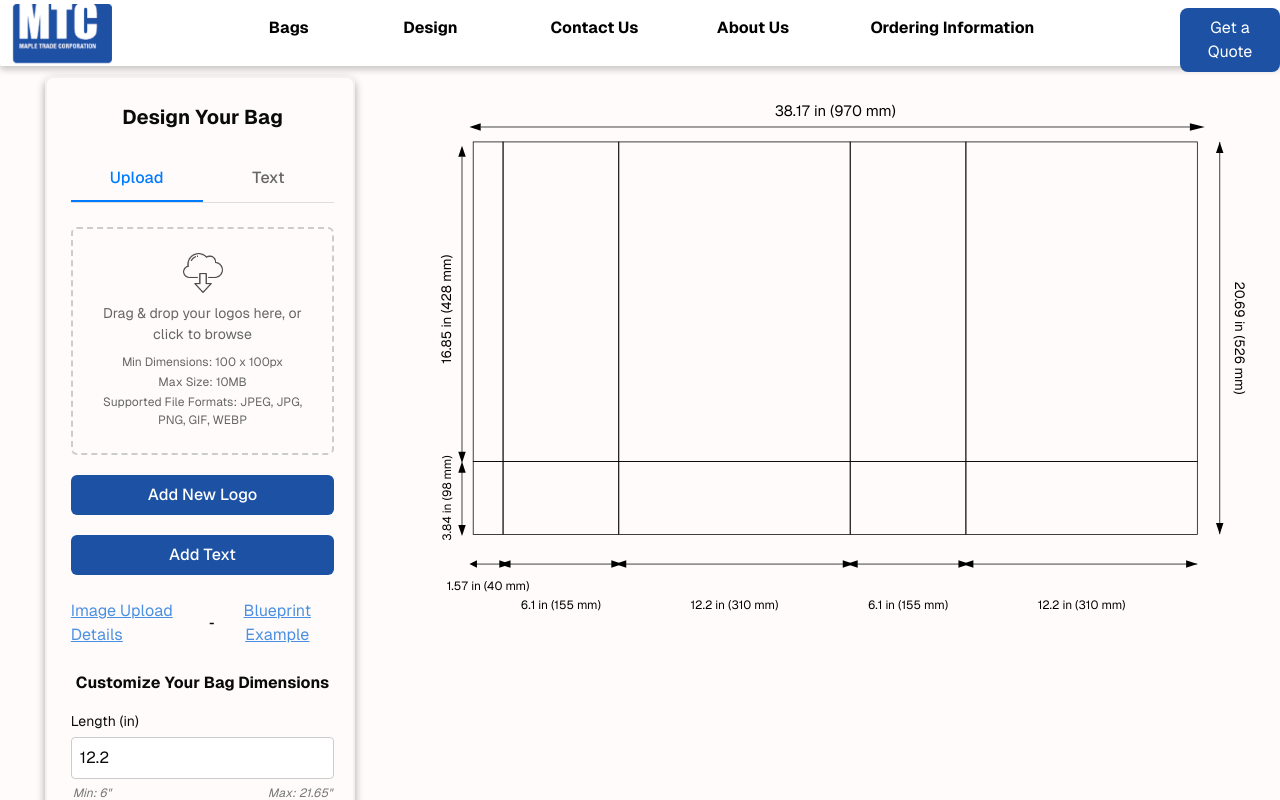
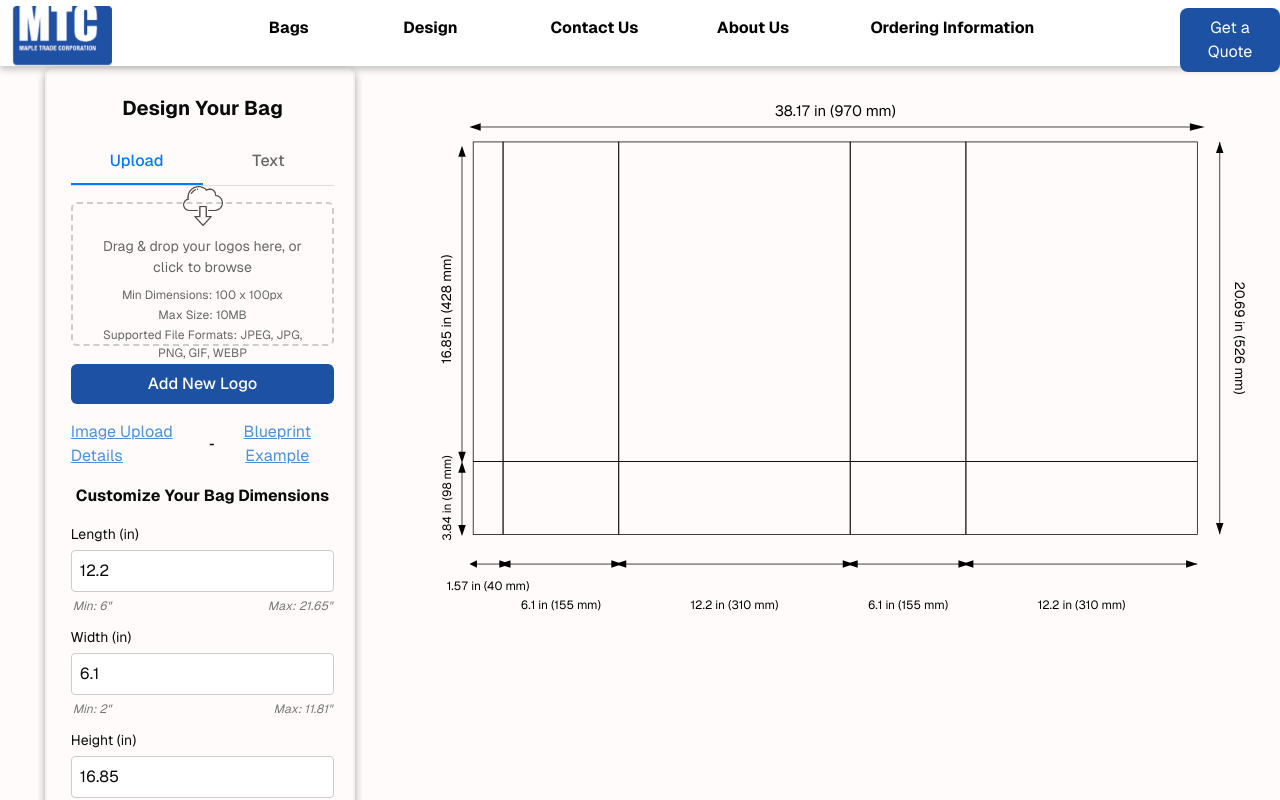
Before and after one commit to paul-ngyn/TKN-Paperbags, a Next.js app: page /design in a window 1280 px wide. Shown: the top 800 px of the page. Built offline with nearby package versions, Linux system fonts and the light colour scheme.

Commit message:
style changes

```diff
--- a/app/components/Logo/LogoButton.module.css
+++ b/app/components/Logo/LogoButton.module.css
@@ -4,7 +4,7 @@
     border: none;
     cursor: pointer;
     position: fixed;
-    top: 0.55vh;
+    top: 0.75vh;
     left: 1vw;
   }
 
--- a/app/components/Sidebar/Sidebar.module.css
+++ b/app/components/Sidebar/Sidebar.module.css
@@ -1,7 +1,7 @@
 .sidebarContainer {
   display: flex;
   flex-direction: column;
-  gap: 1.5rem;
+  gap: 1rem;
   padding: 1.5rem;
   border: 2px solid rgb(245, 240, 240);
   border-radius: 8px;
@@ -10,7 +10,7 @@
   width: 25%;
   max-width: 30%;
   margin-left: 2%;
-  margin-top: 4.5%;
+  margin-top: 3.75%;
   margin-bottom: 15%;
   padding-bottom: 2%;
   padding-right: 1.5%;
@@ -63,7 +63,7 @@
 .buttonGroup {
   display: flex;
   gap: 10px;
-  margin-top: 0.2rem;
+  margin-top: 0.1rem;
 }
 .buttonGroupText {
   display: flex;
@@ -74,7 +74,7 @@
 .buttonInfoGroup {
   display: flex;
   flex-direction: column;
-  gap: 10px;
+  gap: 1px;
   width: 100%;
 }
 
@@ -209,7 +209,7 @@
 .uploadSection {
   display: flex;
   flex-direction: column;
-  gap: 12px;
+  gap: 10px;
 }
 
 .logoCount {
@@ -245,7 +245,8 @@
   cursor: pointer;
   text-align: center;
   transition: background-color 0.2s ease;
-  min-height: 150px;
+  min-height: 15vh;
+  max-height: 18vh;
 }
 
 .dropZone p {
@@ -369,11 +370,11 @@
 }
 
 .textInputSection {
-  padding: 5px 0;
+  padding: 1px 0;
 }
 
 .formGroup {
-  margin-bottom: 15px;
+  margin-bottom: 5px;
 }
 
 .formGroup label {
--- a/app/components/Sidebar/Sidebar.tsx
+++ b/app/components/Sidebar/Sidebar.tsx
@@ -477,9 +477,6 @@ const Sidebar: React.FC<SidebarProps> = ({
             >
               {isValidating ? 'Validating...' : `Add ${logoCount > 0 ? 'Another' : 'New'} Logo`}
             </button>
-            <button onClick={handleAddTextClick} className={styles.textButton}>
-              Add Text
-            </button>
           </div>
         </div>
       )}
```
